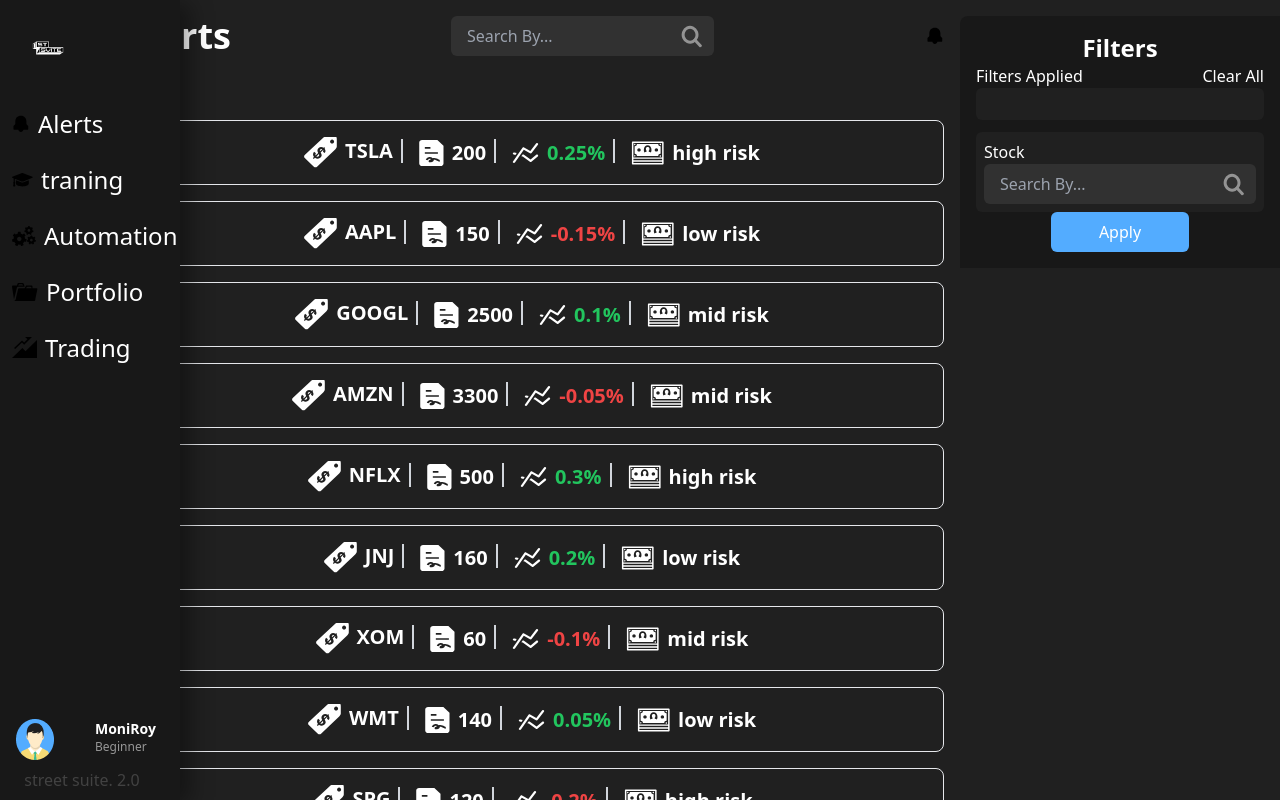
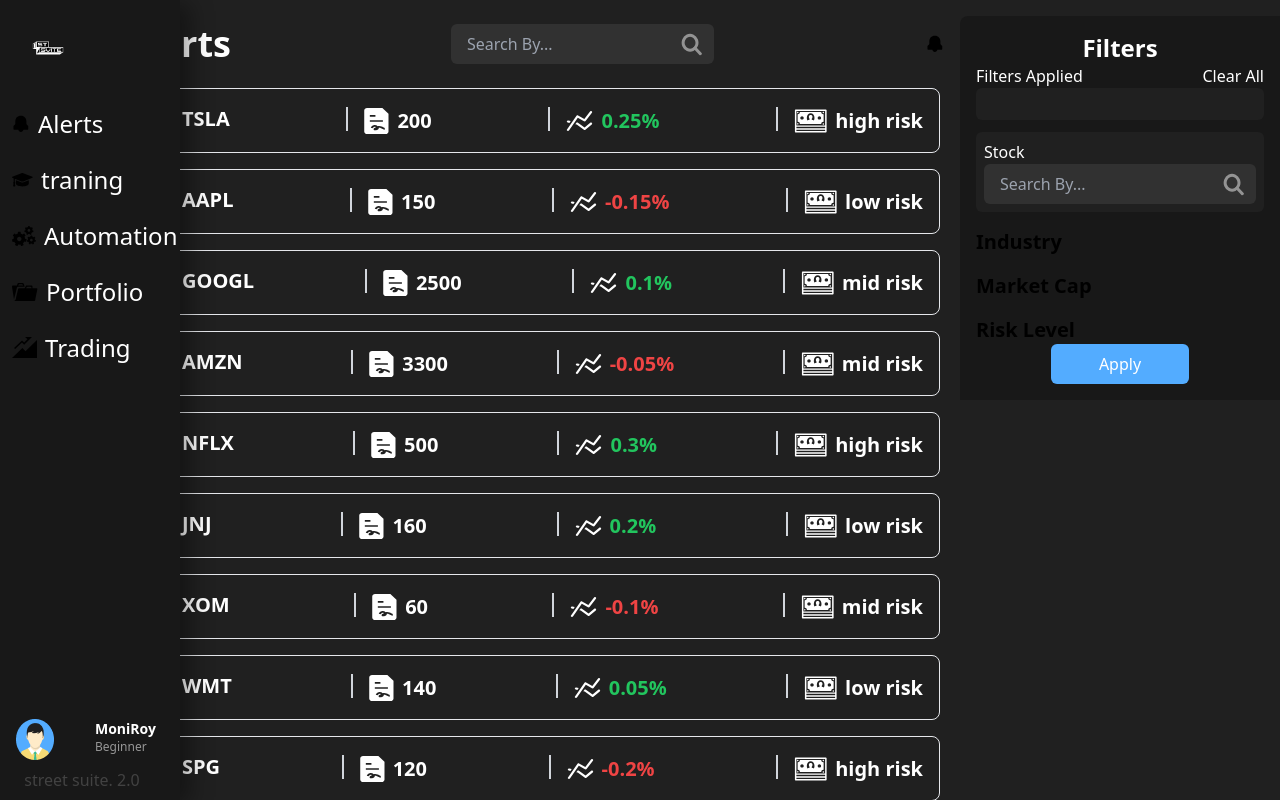
Before and after one commit to MarwanElZaher/stock-market-dashboard, a React (Create React App) app in the folder stock-market-dashboard/: page / in a window 1280 px wide. Built offline with nearby package versions, Linux system fonts and the light colour scheme.

Commit message:
added filter components  dropw down and handled styles tailwind

```diff
--- a/stock-market-dashboard/src/Components/Alerts/index.jsx
+++ b/stock-market-dashboard/src/Components/Alerts/index.jsx
@@ -12,14 +12,14 @@
 
   return (
     <div className={`${className} flex flex-col h-full`}>
-      <div className="p-4 bg-[#202020] sticky top-0 z-10">
+      <div className="p-4 bg-[#202020] sticky top-0 z-10 mt-2">
         <AlertsHeader />
       </div>
-      <div className="flex-1 overflow-y-auto flex-grow scrollbar-thin scrollbar-thumb-[#424242] scrollbar-track-[#202020] p-4">
+      <div className="flex-1 overflow-y-auto flex-grow scrollbar-thin scrollbar-thumb-[#424242] scrollbar-track-[#202020] p-2 mx-3">
         <ul className="space-y-4">
           {alerts.map(alert => (
-            <li key={alert?.id} className="p-4 border rounded-lg flex flex-col justify-center items-center">
-              <div className="flex flex-row items-center">
+            <li key={alert?.id} className="p-4 border rounded-lg flex flex-col justify-between cursor-pointer">
+              <div className="flex flex-row items-center justify-between">
                 <AlertsCell hasVerticalLine={false} iconSrc={dollarTicket} data={alert?.symbol} />
                 <AlertsCell hasVerticalLine={true} iconSrc={stockIcon} data={alert?.price} />
                 <AlertsCell hasVerticalLine={true} iconSrc={rateIcon} alertDirection={alert?.direction} data={`${alert?.rateChange}%`} />
--- a/stock-market-dashboard/src/Components/AlertsCell/index.jsx
+++ b/stock-market-dashboard/src/Components/AlertsCell/index.jsx
@@ -2,7 +2,7 @@
 
 function AlertsCell({ data, alertDirection, iconSrc, hasVerticalLine }) {
     return (
-        <div className="flex flex-row justify-between">
+        <div className="flex flex-row justify-start">
             {hasVerticalLine && <span className="mx-2 border-l-2 border-gray-300 h-6"></span>}
             <img src={iconSrc} alt={`${data} icon`} className="mx-2 filter brightness-0 invert" />
             <p className={`text-xl font-semibold ${alertDirection === "increased" ? "text-green-500" : alertDirection ? "text-red-500" : "text-white"}`}>{data}</p>
--- a/stock-market-dashboard/src/Components/AlertsHeader/index.jsx
+++ b/stock-market-dashboard/src/Components/AlertsHeader/index.jsx
@@ -3,7 +3,7 @@
 import NotificationIcon from "../../icons/alert.svg"
 function AlertsHeader() {
     return (
-        <div className='flex justify-between items-center mb-8'>
+        <div className='flex justify-between items-center'>
             <h1 className="flex items-center text-4xl font-bold text-white px-2 border-l-4 border-[#53ACFF]">Alerts</h1>
             <div className="flex items-center">
                 <SearchBar />
--- /dev/null
+++ b/stock-market-dashboard/src/Components/FilterDropDownComponent/index.jsx
@@ -0,0 +1,33 @@
+import React from "react";
+
+function FilterDropDownComponent({ isComponentVisible, toggleVisibility, filterData, applyFilter, text }) {
+    return (
+        <div className="mt-4">
+            <div onClick={toggleVisibility} className="cursor-pointer">
+                <p className="text-xl font-semibold">{text}</p>
+            </div>
+            {isComponentVisible && (
+                <div className="ml-2 mt-2">
+                    {filterData.map((option, index) => (
+                        text === "Industry" ? (
+                            <div key={index} onClick={() => applyFilter(option)} className="cursor-pointer py-1">
+                                {option}
+                            </div>
+                        ) : (
+                            <div key={index} className='flex items-center'>
+                                <input
+                                    type='radio'
+                                    name={text}
+                                    onChange={() => applyFilter(option)}
+                                />
+                                <label className='ml-2'>{option}</label>
+                            </div>
+                        )
+                    ))}
+                </div>
+            )}
+        </div>
+    );
+}
+
+export default FilterDropDownComponent;
--- a/stock-market-dashboard/src/Components/Filters/index.jsx
+++ b/stock-market-dashboard/src/Components/Filters/index.jsx
@@ -1,23 +1,74 @@
 import React, { useState } from 'react';
 // import FilterOptions from './Components/FilterOptions'; // Create FilterOptions component for the filter options
-import { mockData } from '../../mockedData.js'; // Import mocked data if needed
+import { mockData } from '../../mockedData.js'; // Import mocked mockData if needed
+import { filterMockData } from '../../mockedData.js';
 import FiltersApplied from '../FiltersApplied/index.jsx';
 import SearchBar from '../SearchBar/index.jsx';
+import FilterDropDownComponent from '../FilterDropDownComponent/index.jsx';
 
 function Filters() {
+    const [filterData, setFilteredData] = useState([])
     const [selectedFilters, setSelectedFilters] = useState([]); // State to store applied filters
+    const [dropdownVisibility, setDropdownVisibility] = useState({
+        industry: false,
+        marketCap: false,
+        riskLevel: false,
+    });
+    const [tempSelectedFilters, setTempSelectedFilters] = useState([]);
 
-    // Function to handle applying a filter
-    const applyFilter = (filter) => {
-        setSelectedFilters([...selectedFilters, filter]);
+    // Function to apply filter
+    const applyFilter = (filterType, filterValue) => {
+        // Add filter to selected filters array
+        setSelectedFilters([...selectedFilters, { type: filterType, value: filterValue }]);
+        // Apply filter to mockData
+        console.log(mockData)
+        const filtered = mockData.filter((item) => {
+            if (filterType === "industry") {
+                return item.industry === filterValue;
+            }
+            if (filterType === "marketCap") {
+                return item.marketCap === filterValue;
+            }
+            if (filterType === "riskLevel") {
+                return item.riskLevel === filterValue;
+            }
+            // Add more conditions for other filter types if needed
+        });
+        // Update filtered mockData state
+        setFilteredData(filtered);
     };
 
-    // Function to handle clearing all filters
+    // Function to clear all filters
     const clearAllFilters = () => {
+        // Clear selected filters
         setSelectedFilters([]);
+        // Reset filtered mockData to original mockData
+        setFilteredData(mockData);
     };
     const removeFilter = (filter) => {
-        setSelectedFilters(selectedFilters.filter((f) => f !== filter));
+        const newFilters = selectedFilters.filter(f => f !== filter);
+        setSelectedFilters(newFilters);
+
+        const filtered = mockData.filter((item) => {
+            return newFilters.every(filter => item[filter.type.toLowerCase()] === filter.value);
+        });
+
+        setFilteredData(filtered);
+    };
+    const toggleDropdownVisibility = (dropdownName) => {
+        setDropdownVisibility({
+            ...dropdownVisibility,
+            [dropdownName]: !dropdownVisibility[dropdownName],
+        });
+    };
+    const applyFiltersToData = () => {
+        setSelectedFilters(tempSelectedFilters);
+
+        const filtered = mockData.filter((item) => {
+            return tempSelectedFilters.every(filter => item[filter.type.toLowerCase()] === filter.value);
+        });
+
+        setFilteredData(filtered);
     };
     return (
         <div className="flex flex-col bg-[#181818] rounded-tl-lg p-4">
@@ -41,9 +92,32 @@
                 <SearchBar />
             </div>
 
+
+            <FilterDropDownComponent
+                isComponentVisible={dropdownVisibility.industry}
+                toggleVisibility={() => toggleDropdownVisibility('industry')}
+                filterData={filterMockData.industries}
+                text="Industry"
+                applyFilter={(value) => applyFilter("industry", value)}
+            />
+
+            <FilterDropDownComponent
+                isComponentVisible={dropdownVisibility.marketCap}
+                toggleVisibility={() => toggleDropdownVisibility('marketCap')}
+                filterData={filterMockData.marketCaps}
+                text="Market Cap"
+                applyFilter={(value) => applyFilter("marketCap", value)} />
+
+            <FilterDropDownComponent
+                isComponentVisible={dropdownVisibility.riskLevel}
+                toggleVisibility={() => toggleDropdownVisibility('riskLevel')}
+                filterData={filterMockData.riskLevels}
+                text="Risk Level"
+                applyFilter={(value) => applyFilter("riskLevel", value)}
+            />
             {/* Apply button */}
             <div className='flex justify-center'>
-                <button className="bg-[#53ACFF] text-white px-12 py-2 rounded-md">Apply</button>
+                <button className="bg-[#53ACFF] text-white px-12 py-2 rounded-md" onClick={applyFiltersToData}>Apply</button>
             </div>
         </div>
     );
--- a/stock-market-dashboard/src/Components/FiltersApplied/index.jsx
+++ b/stock-market-dashboard/src/Components/FiltersApplied/index.jsx
@@ -3,12 +3,13 @@
     return (
         <div className="flex items-center space-x-2 p-4 mb-3 bg-[#202020] rounded-md">
             {selectedFilters.map((filter, index) => (
+                filter.type === "industry" &&
                 <button
                     key={index}
                     onClick={() => onClearFilter(filter)}
                     className="bg-gray-200 px-2 py-1 rounded-md"
                 >
-                    {filter}
+                    {filter.value}
                 </button>
             ))}
         </div>
--- a/stock-market-dashboard/src/mockedData.js
+++ b/stock-market-dashboard/src/mockedData.js
@@ -180,3 +180,39 @@
     assets: "Stocks",
   },
 ];
+
+export const filterMockData = {
+  industries: [
+    'Health Care',
+    'Materials',
+    'Energy',
+    'Consumer Discretionary',
+    'Consumer Stapies',
+    'Real Estate',
+    'IT',
+    'Communication',
+    'Industries',
+    'Utilities',
+    'Financials',
+  ],
+  marketCaps: [
+    'Micro',
+    'Small',
+    'Large',
+  ],
+  riskLevels: [
+    'Low Risk',
+    'Mid Risk',
+    'High Risk',
+  ],
+  strategies: [
+    'Big Option Buys',
+    'Merger Arbitrage',
+    'Short Reports',
+  ],
+  assets: [
+    'Stocks',
+    'Options',
+    'Futures',
+  ],
+};
```
Lines whose indentation alone changed are shown as unchanged.
